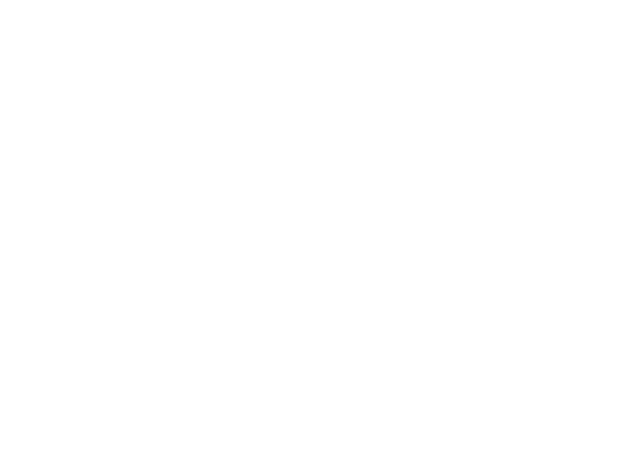
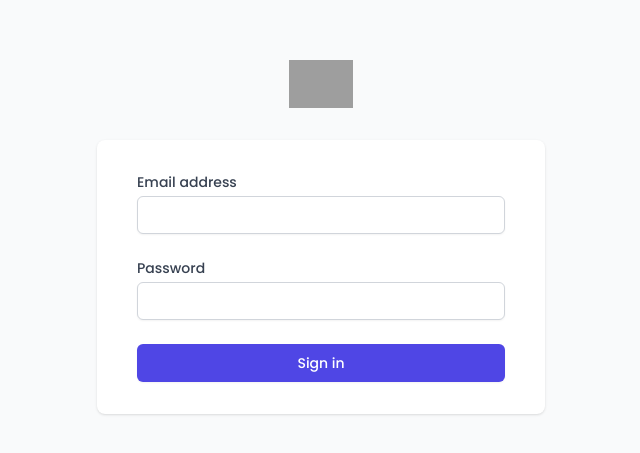
Before and after one commit to nighostchris/everytrack, a React (Vite) app: page / in a window 1280 px wide. Shown: the part 163-616 px from the top of the page, without its empty margins (319-959 px from the left). Built offline with nearby package versions, Linux system fonts and the light colour scheme; grey boxes are pictures that could not be loaded.

Commit message:
Add HomePage draft design

```diff
--- a/index.html
+++ b/index.html
@@ -1,5 +1,5 @@
 <!doctype html>
-<html lang="en" className="bg-gray-100">
+<html lang="en" class="bg-gray-50">
   <head>
     <meta charset="UTF-8" />
     <meta name="viewport" content="width=device-width, initial-scale=1.0" />
--- a/package.json
+++ b/package.json
@@ -16,6 +16,7 @@
     "npm": ">=10.0.0"
   },
   "devDependencies": {
+    "@tailwindcss/forms": "^0.5.6",
     "@types/node": "^20.5.7",
     "@types/react": "^18.2.15",
     "@types/react-dom": "^18.2.7",
--- /dev/null
+++ b/src/features/savings/components/saving_provider_table/index.tsx
@@ -0,0 +1,48 @@
+/* eslint-disable max-len */
+import React from 'react';
+
+interface Account {
+  type: string;
+  balance: string;
+}
+
+interface SavingProviderTableProps {
+  name: string;
+  icon: string;
+  accounts: Account[];
+}
+
+export const SavingProviderTable: React.FC<SavingProviderTableProps> = ({ name, icon, accounts }) => {
+  return (
+    <table className="min-w-full">
+      <tbody className="bg-white">
+        <tr>
+          <th colSpan={5} scope="colgroup" className="bg-gray-100 px-4">
+            <div className="flex flex-row justify-between">
+              <img src={icon} alt={name} className="h-16" />
+              <button
+                type="button"
+                className="my-4 rounded-md bg-indigo-600 px-4 text-xs font-medium text-white shadow-sm hover:bg-indigo-700 focus:outline-none focus:ring-2 focus:ring-indigo-500 focus:ring-offset-2"
+              >
+                Add New Account
+              </button>
+            </div>
+          </th>
+        </tr>
+        {accounts.map(({ type, balance }) => (
+          <tr className="border-t border-gray-300">
+            <td className="w-1/4 whitespace-nowrap py-4 pl-6 pr-3 text-sm font-medium text-gray-900">{type}</td>
+            <td className="whitespace-nowrap px-3 py-4 text-sm text-gray-500">{`£${balance}`}</td>
+            <td className="relative whitespace-nowrap py-4 pl-3 pr-6 text-right text-sm font-medium">
+              <a href="#" className="text-indigo-600 hover:text-indigo-900">
+                Edit
+              </a>
+            </td>
+          </tr>
+        ))}
+      </tbody>
+    </table>
+  );
+};
+
+export default SavingProviderTable;
--- a/src/layouts/root/OpenSideBarButton.tsx
+++ /dev/null
@@ -1,24 +0,0 @@
-/* eslint-disable max-len */
-import React from 'react';
-import { RxHamburgerMenu } from 'react-icons/rx';
-
-interface OpenSideBarButtonProps {
-  open: boolean;
-  setOpen: React.Dispatch<React.SetStateAction<boolean>>;
-}
-
-const OpenSideBarButton: React.FC<OpenSideBarButtonProps> = ({ open, setOpen }) => {
-  return (
-    <div className="absolute top-0 z-10 w-full bg-gray-100 px-2 py-1 md:hidden">
-      <button
-        type="button"
-        onClick={() => setOpen(!open)}
-        className="-ml-0.5 -mt-0.5 inline-flex h-12 w-12 items-center justify-center rounded-md text-gray-500 hover:text-gray-900 focus:outline-none focus:ring-2 focus:ring-inset focus:ring-indigo-500"
-      >
-        <RxHamburgerMenu className="h-6 w-6" />
-      </button>
-    </div>
-  );
-};
-
-export default OpenSideBarButton;
--- a/src/layouts/root/index.tsx
+++ b/src/layouts/root/index.tsx
@@ -1,7 +1,8 @@
+/* eslint-disable max-len */
 import React from 'react';
+import { RxHamburgerMenu } from 'react-icons/rx';
 
 import SideBar from '@layouts/side_bar';
-import OpenSideBarButton from './OpenSideBarButton';
 
 interface RootProps {
   children?: React.ReactNode;
@@ -13,8 +14,16 @@ const Root: React.FC<RootProps> = ({ children }) => {
   return (
     <div className="h-full w-full">
       <SideBar open={openSideBar} setOpen={setOpenSideBar} />
-      <OpenSideBarButton open={openSideBar} setOpen={setOpenSideBar} />
-      <div className="relative h-full w-full pt-[54px] md:ml-64 md:w-[calc(100%-256px)] md:pt-0">{children}</div>
+      <div className="absolute top-0 z-10 w-full bg-gray-100 px-2 py-1 md:hidden">
+        <button
+          type="button"
+          onClick={() => setOpenSideBar(!openSideBar)}
+          className="-ml-0.5 -mt-0.5 inline-flex h-12 w-12 items-center justify-center rounded-md text-gray-500 hover:text-gray-900 focus:outline-none focus:ring-2 focus:ring-inset focus:ring-indigo-500"
+        >
+          <RxHamburgerMenu className="h-6 w-6" />
+        </button>
+      </div>
+      <div className="relative h-full w-full overflow-y-auto pt-[54px] md:ml-64 md:w-[calc(100%-256px)] md:pt-0">{children}</div>
     </div>
   );
 };
--- a/src/navigations.tsx
+++ b/src/navigations.tsx
@@ -1,11 +1,10 @@
 import { Route, Outlet, createBrowserRouter, createRoutesFromElements } from 'react-router-dom';
 
-import SavingsPage from '@pages/savings_page';
-import DashboardPage from '@pages/dashboard_page';
+import { HomePage, SavingsPage, DashboardPage } from '@pages';
 
 const routes = createRoutesFromElements(
   <Route path="/" element={<Outlet />}>
-    <Route index element={<></>} />
+    <Route index element={<HomePage />} />
     <Route path="savings" element={<SavingsPage />} />
     <Route path="dashboard" element={<DashboardPage />} />
   </Route>,
--- a/src/pages/dashboard_page/index.tsx
+++ b/src/pages/dashboard_page/index.tsx
@@ -2,7 +2,7 @@ import React from 'react';
 
 import Root from '@layouts/root';
 
-const DashboardPage: React.FC = () => {
+export const DashboardPage: React.FC = () => {
   return (
     <>
       <Root>
--- /dev/null
+++ b/src/pages/home_page/index.tsx
@@ -0,0 +1,58 @@
+/* eslint-disable max-len */
+import React from 'react';
+
+export const HomePage: React.FC = () => {
+  return (
+    <div className="flex min-h-full flex-col justify-center py-12 sm:px-6 lg:px-8">
+      <div className="sm:mx-auto sm:w-full sm:max-w-md">
+        <img className="mx-auto h-12 w-auto" src="https://tailwindui.com/img/logos/workflow-mark-indigo-600.svg" alt="Workflow" />
+      </div>
+      <div className="mt-8 sm:mx-auto sm:w-full sm:max-w-md">
+        <div className="bg-white px-4 py-8 shadow sm:rounded-lg sm:px-10">
+          <form className="space-y-6" action="#" method="POST">
+            <div>
+              <label htmlFor="email" className="block text-sm font-medium text-gray-700">
+                Email address
+              </label>
+              <div className="mt-1">
+                <input
+                  id="email"
+                  name="email"
+                  type="email"
+                  autoComplete="email"
+                  required
+                  className="block w-full appearance-none rounded-md border border-gray-300 px-3 py-2 placeholder-gray-400 shadow-sm focus:border-indigo-500 focus:outline-none focus:ring-indigo-500 sm:text-sm"
+                />
+              </div>
+            </div>
+            <div>
+              <label htmlFor="password" className="block text-sm font-medium text-gray-700">
+                Password
+              </label>
+              <div className="mt-1">
+                <input
+                  id="password"
+                  name="password"
+                  type="password"
+                  autoComplete="current-password"
+                  required
+                  className="block w-full appearance-none rounded-md border border-gray-300 px-3 py-2 placeholder-gray-400 shadow-sm focus:border-indigo-500 focus:outline-none focus:ring-indigo-500 sm:text-sm"
+                />
+              </div>
+            </div>
+            <div>
+              <button
+                type="submit"
+                className="flex w-full justify-center rounded-md border border-transparent bg-indigo-600 px-4 py-2 text-sm font-medium text-white shadow-sm hover:bg-indigo-700 focus:outline-none focus:ring-2 focus:ring-indigo-500 focus:ring-offset-2"
+              >
+                Sign in
+              </button>
+            </div>
+          </form>
+        </div>
+      </div>
+    </div>
+  );
+};
+
+export default HomePage;
--- /dev/null
+++ b/src/pages/index.ts
@@ -0,0 +1,3 @@
+export * from './home_page';
+export * from './savings_page';
+export * from './dashboard_page';
--- a/src/pages/savings_page/index.tsx
+++ b/src/pages/savings_page/index.tsx
@@ -2,8 +2,9 @@
 import React from 'react';
 
 import Root from '@layouts/root';
+import { SavingProviderTable } from '@features/savings/components/saving_provider_table';
 
-const SavingsPage: React.FC = () => {
+export const SavingsPage: React.FC = () => {
   return (
     <>
       <Root>
@@ -18,47 +19,20 @@ const SavingsPage: React.FC = () => {
                 type="button"
                 className="inline-flex items-center justify-center rounded-md border border-transparent bg-indigo-600 px-4 py-2 text-sm font-medium text-white shadow-sm hover:bg-indigo-700 focus:outline-none focus:ring-2 focus:ring-indigo-500 focus:ring-offset-2 sm:w-auto"
               >
-                Add New Bank
+                Add New Provider
               </button>
             </div>
           </div>
           <div className="mt-8 flex flex-col">
             <div className="overflow-x-auto rounded-lg border border-gray-300">
-              <table className="min-w-full">
-                <tbody className="bg-white">
-                  <tr>
-                    <th colSpan={5} scope="colgroup" className="bg-gray-100 px-4">
-                      <div className="flex flex-row justify-between">
-                        <img src="/chase_bank.svg" alt="Chase Bank UK" className="h-16" />
-                        <button
-                          type="button"
-                          className="my-4 rounded-md bg-indigo-600 px-4 text-xs font-medium text-white shadow-sm hover:bg-indigo-700 focus:outline-none focus:ring-2 focus:ring-indigo-500 focus:ring-offset-2"
-                        >
-                          Add New Account
-                        </button>
-                      </div>
-                    </th>
-                  </tr>
-                  <tr className="border-t border-gray-300">
-                    <td className="w-1/4 whitespace-nowrap py-4 pl-6 pr-3 text-sm font-medium text-gray-900">Current Account</td>
-                    <td className="whitespace-nowrap px-3 py-4 text-sm text-gray-500">£10</td>
-                    <td className="relative whitespace-nowrap py-4 pl-3 pr-6 text-right text-sm font-medium">
-                      <a href="#" className="text-indigo-600 hover:text-indigo-900">
-                        Edit
-                      </a>
-                    </td>
-                  </tr>
-                  <tr className="border-t border-gray-200">
-                    <td className="whitespace-nowrap py-4 pl-6 pr-3 text-sm font-medium text-gray-900">Savings Account</td>
-                    <td className="whitespace-nowrap px-3 py-4 text-sm text-gray-500">£10</td>
-                    <td className="relative whitespace-nowrap py-4 pl-3 pr-6 text-right text-sm font-medium">
-                      <a href="#" className="text-indigo-600 hover:text-indigo-900">
-                        Edit
-                      </a>
-                    </td>
-                  </tr>
-                </tbody>
-              </table>
+              <SavingProviderTable
+                name="Chase Bank UK"
+                icon="/chase_bank.svg"
+                accounts={[
+                  { type: 'Current Account', balance: '10' },
+                  { type: 'Savings Account', balance: '10' },
+                ]}
+              />
             </div>
           </div>
         </div>
--- a/tailwind.config.cjs
+++ b/tailwind.config.cjs
@@ -5,5 +5,5 @@ module.exports = {
   theme: {
     extend: {},
   },
-  plugins: [],
+  plugins: [require('@tailwindcss/forms')],
 };
--- a/tsconfig.paths.json
+++ b/tsconfig.paths.json
@@ -9,6 +9,7 @@
       "@assets/*": ["src/assets/*"],
       "@tftypes/*": ["src/types/*"],
       "@layouts/*": ["src/layouts/*"],
+      "@pages": ["src/pages/index.ts"],
       "@features/*": ["src/features/*"],
       "@components/*": ["src/components/*"],
       "@components": ["src/components/index.ts"]
```
Also changed, not shown: 1 other file (tests, documents, lock files or other folders).
